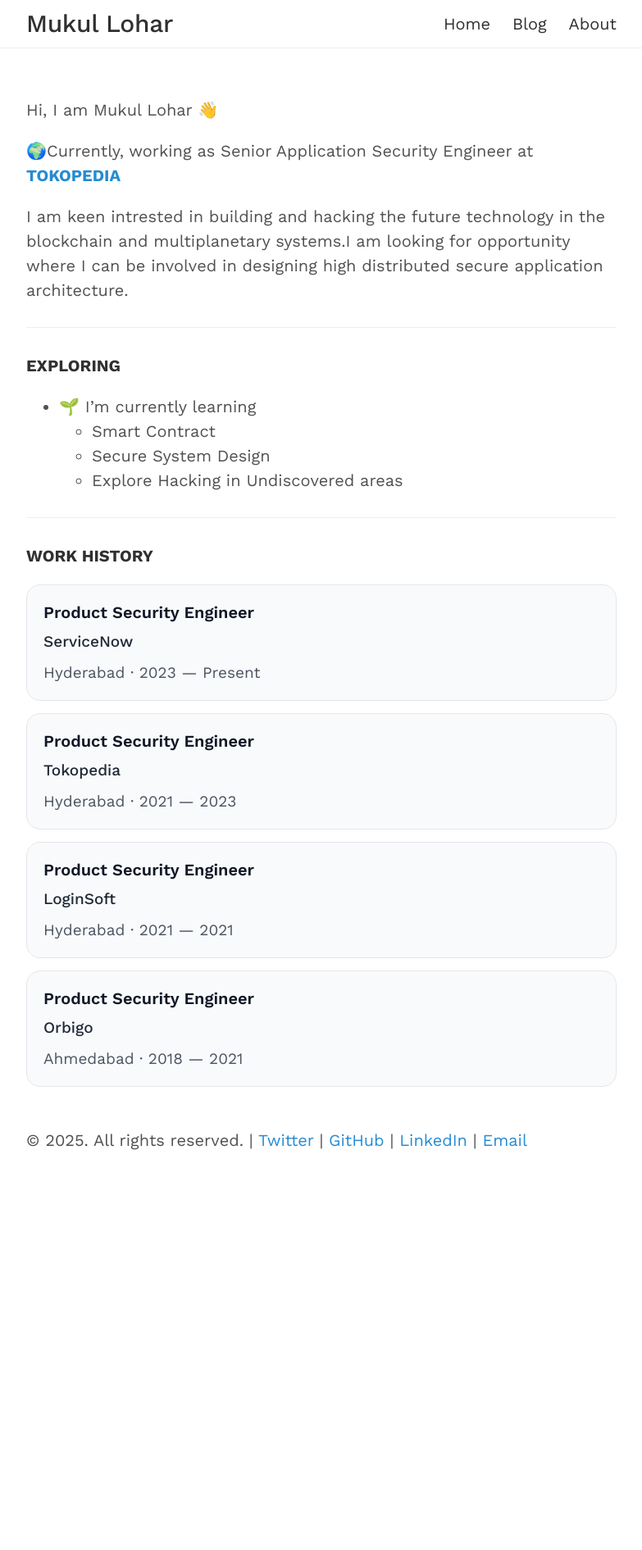
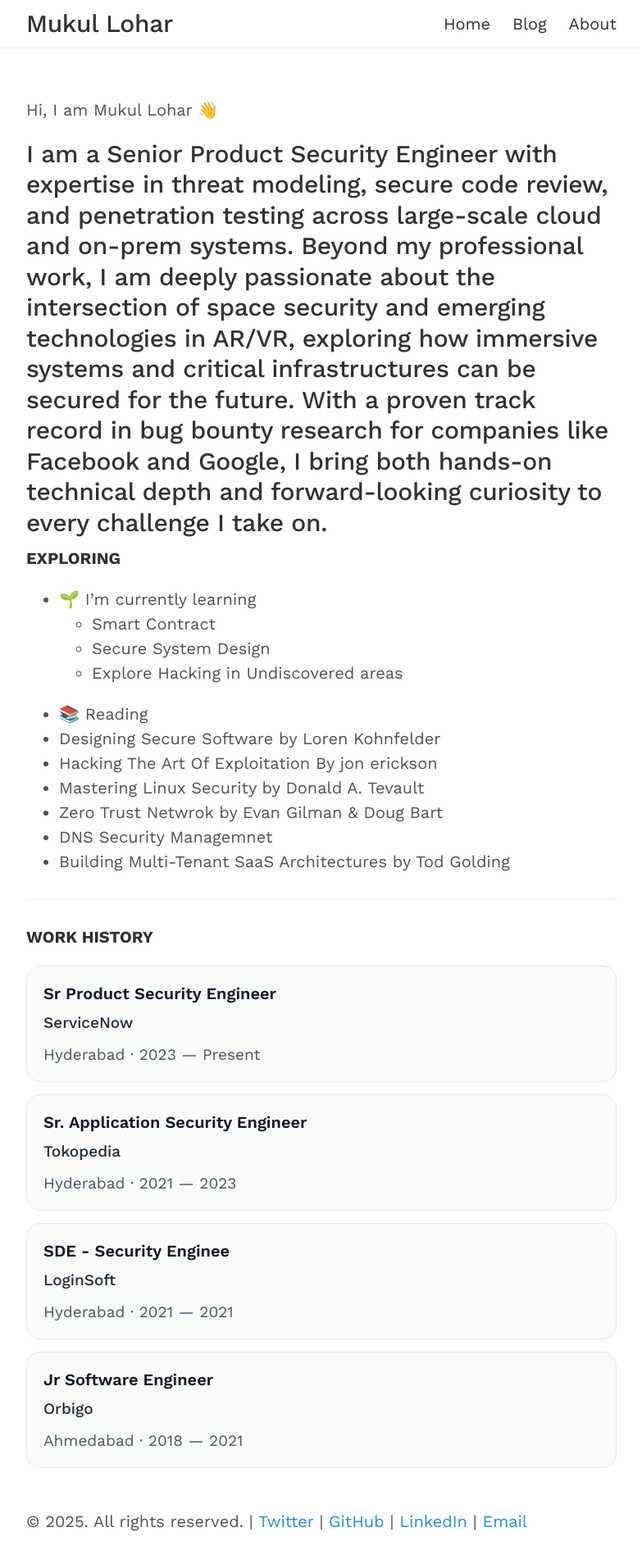
Before and after one commit to ironfisto/ironfisto.github.io, a Jekyll site: the page built from index.markdown, in a window 1280 px wide. Shown: the whole page at 82% size, without its empty margins (248-1031 px from the left). Built offline with Jekyll 4.4.1, drawn with Linux system fonts in a browser that asks for light colours; before the commit the page ends 1426 px from its top, so only the background shows below that.

Commit message:
added new changes

```diff
--- a/index.markdown
+++ b/index.markdown
@@ -6,10 +6,7 @@ layout: default
 ---
 Hi, I am Mukul Lohar 👋
 
-🌍Currently, working as Senior Application Security Engineer at [**TOKOPEDIA**](https://tokopedia.com)
-
-I am keen intrested in building and hacking the future technology in the blockchain and multiplanetary systems.I am looking for opportunity where I can be involved in designing high distributed secure application architecture.
-
+I am a Senior Product Security Engineer with expertise in threat modeling, secure code review, and penetration testing across large-scale cloud and on-prem systems. Beyond my professional work, I am deeply passionate about the intersection of space security and emerging technologies in AR/VR, exploring how immersive systems and critical infrastructures can be secured for the future. With a proven track record in bug bounty research for companies like Facebook and Google, I bring both hands-on technical depth and forward-looking curiosity to every challenge I take on.
 ---
 
 **EXPLORING**
@@ -17,6 +14,13 @@ I am keen intrested in building and hacking the future technology in the blockch
   - Smart Contract
   - Secure System Design
   - Explore Hacking in Undiscovered areas
+ - 📚 Reading
+  - Designing Secure Software by Loren Kohnfelder
+  - Hacking The Art Of Exploitation By jon erickson
+  - Mastering Linux Security by Donald A. Tevault
+  - Zero Trust Netwrok by Evan Gilman & Doug Bart
+  - DNS Security Managemnet
+  - Building Multi-Tenant SaaS Architectures by Tod Golding
 
 ---
 
@@ -24,22 +28,22 @@ I am keen intrested in building and hacking the future technology in the blockch
 
 <ul class="work-history">
   <li>
-    <span class="work-history__position">Product Security Engineer</span>
+    <span class="work-history__position">Sr Product Security Engineer</span>
     <span class="work-history__company">ServiceNow</span>
     <span class="work-history__meta">Hyderabad · 2023 — Present</span>
   </li>
   <li>
-    <span class="work-history__position">Product Security Engineer</span>
+    <span class="work-history__position">Sr. Application Security Engineer</span>
     <span class="work-history__company">Tokopedia</span>
     <span class="work-history__meta">Hyderabad · 2021 — 2023</span>
   </li>
   <li>
-    <span class="work-history__position">Product Security Engineer</span>
+    <span class="work-history__position">SDE - Security Enginee</span>
     <span class="work-history__company">LoginSoft</span>
     <span class="work-history__meta">Hyderabad · 2021 — 2021</span>
   </li>
   <li>
-    <span class="work-history__position">Product Security Engineer</span>
+    <span class="work-history__position">Jr Software Engineer</span>
     <span class="work-history__company">Orbigo</span>
     <span class="work-history__meta">Ahmedabad · 2018 — 2021</span>
   </li>
```
